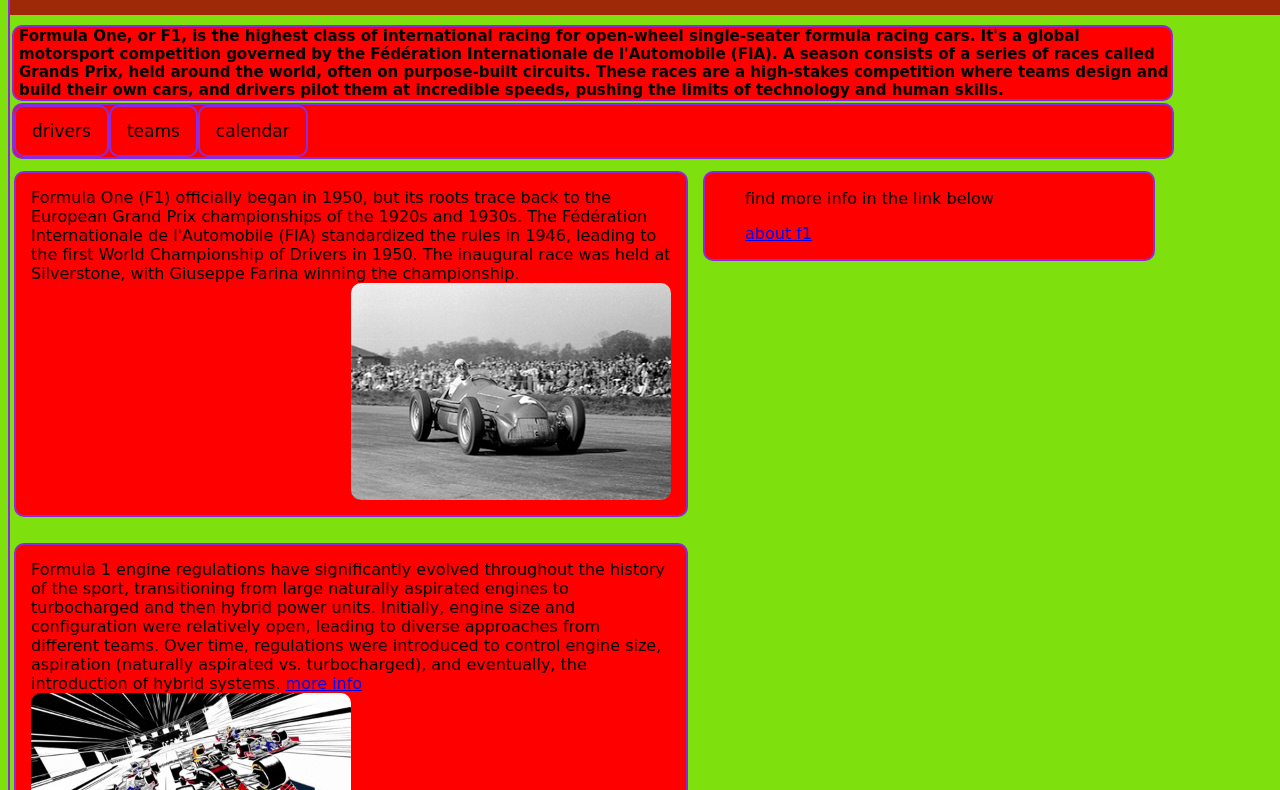
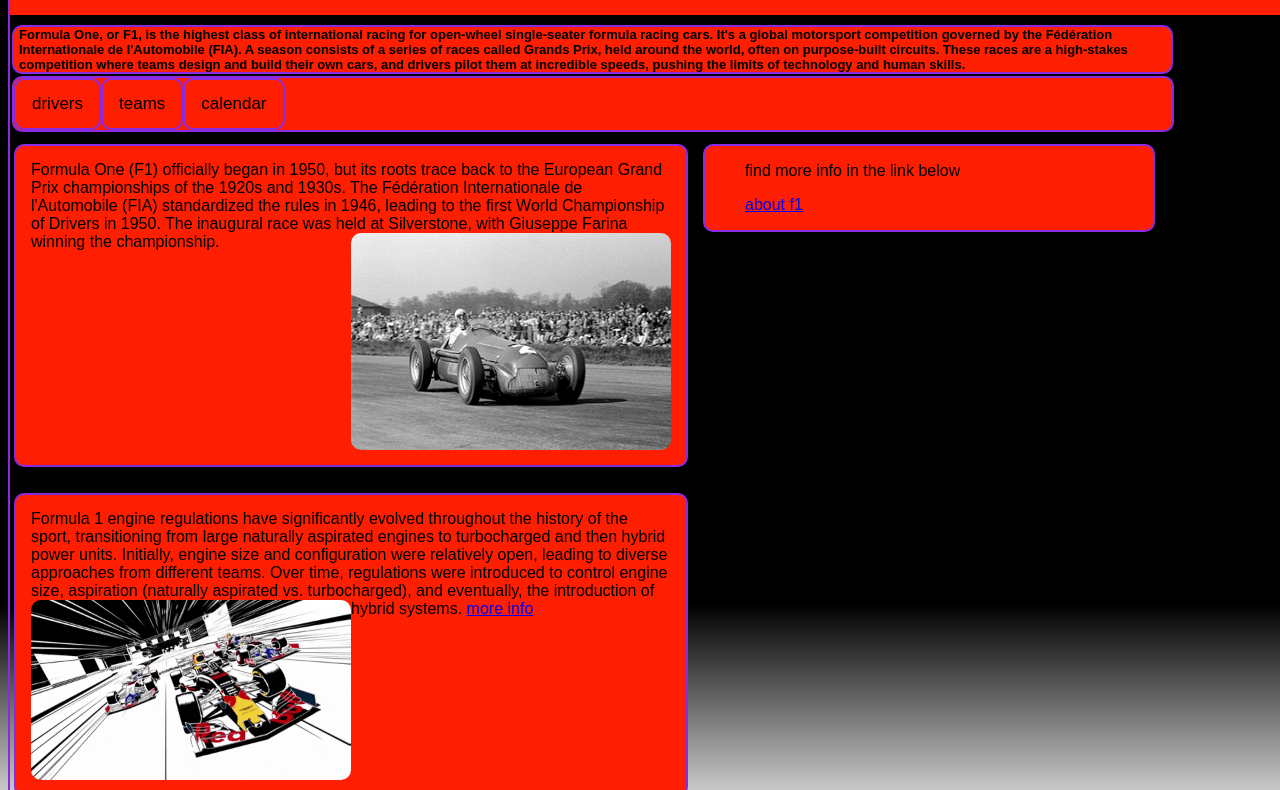
Before and after one commit to Juanda1211/f1history2025, a plain HTML site: page index.html in a window 1280 px wide. Shown: the part 340-1130 px from the top of the page. Drawn offline with Linux system fonts and the light colour scheme.

Commit message:
f1history2025

```diff
--- a/f1.css
+++ b/f1.css
@@ -1,20 +1,21 @@
 body{
- background: rgb(126, 224, 13);
+ background: linear-gradient(rgb(0, 0, 0) 80%,transparent);
  border: 2px blueviolet solid;
  border-radius: 10px;
 width:100%;
 display: flow-root;}
 
-.container div h2{font-weight: bold;
-font-size: 15px;
-font-family: cursive;
+.container div h2{
+font-size: 13px;
+font-family: Arial, Helvetica, sans-serif;
 padding-left: 5px;
-background: red;
+background: #fe1e01;
 border: 2px blueviolet solid;
 border-radius: 10px;
 margin: 2px;
 width: 90%;
 margin-top: 10px;
+color: rgb(0, 0, 0);
 }
 
 img{width: 50%;
@@ -32,18 +33,18 @@ img{width: 50%;
 
 
 .header{
-background: rgba(165, 9, 9, 0.849);
+background: #fe1e01;
 padding: 1px;
 
 }
 
 
 .section1 hgroup p{
-background: red;
+background: #fe1e01;
 border: 2px blueviolet solid;
 border-radius: 10px;
 padding: 15px;
-font-family: cursive;
+font-family: Arial, Helvetica, sans-serif;
 width: 50%;
 float: left;
 margin-left: 4px;
@@ -57,7 +58,7 @@ font: bold blue verdana;
 clear: both;}
 
 aside{
-background: red;
+background: #fe1e01;
 border: 2px blueviolet solid;
 border-radius: 10px;
 width: 35%;
@@ -65,7 +66,7 @@ display: inline-block ;
 position: absolute;
 margin-left: 15px;
 margin-right: 5px;
-font-family: cursive;
+font-family: Arial, Helvetica, sans-serif;
 margin-top: 10px;
 }
 
@@ -73,7 +74,7 @@ margin-top: 10px;
 .tab {
   overflow: hidden;
   border: 2px solid blueviolet;
-  background-color: red;
+  background-color: #fe1e01;
   border-radius: 10px;
   width: 90.5%;
   margin-bottom: 10px;
@@ -96,7 +97,7 @@ margin-top: 10px;
   font-size: 17px;
   border: 2px solid blueviolet;
   border-radius: 10px;
-  font-family: cursive;
+  font-family: Arial, Helvetica, sans-serif;
 }
 
 
@@ -115,8 +116,8 @@ margin-top: 10px;
   padding: 6px 12px;
   border: 1px solid blueviolet;
   border-top: none;
-  background: red;
+  background: #fe1e01;
   border-radius: 10px;
-  font-family:cursive;
+  font-family:Arial, Helvetica, sans-serif;
   width: 89%;
 }
```
